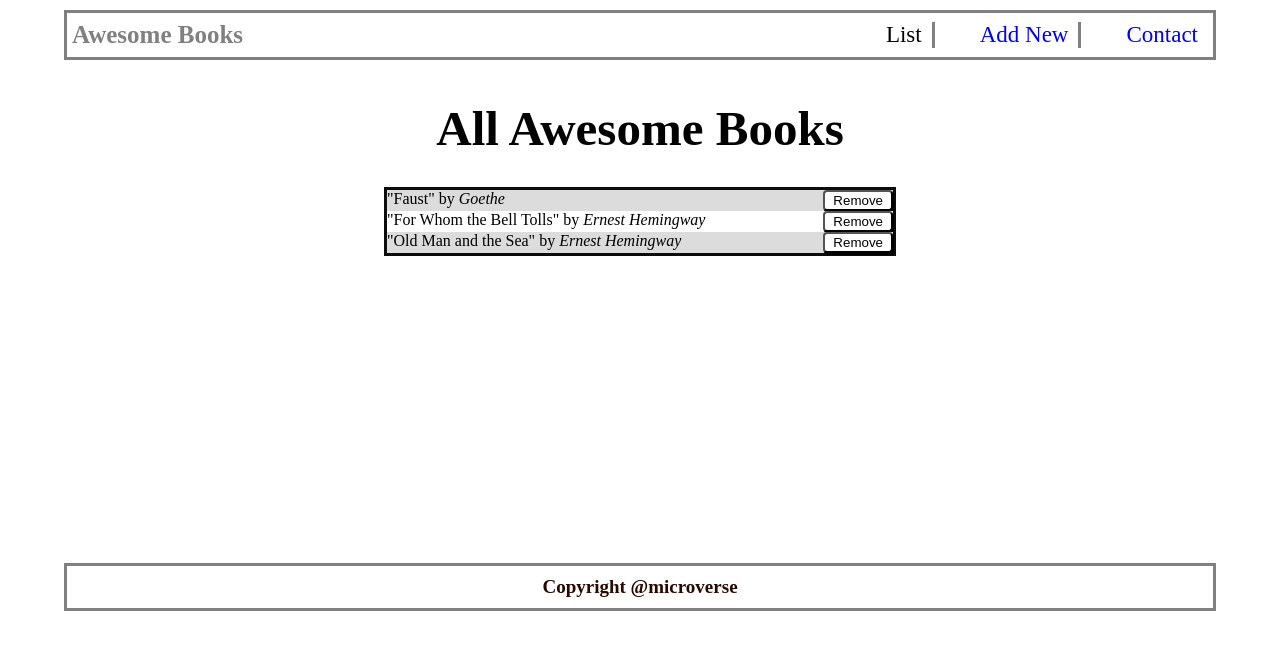
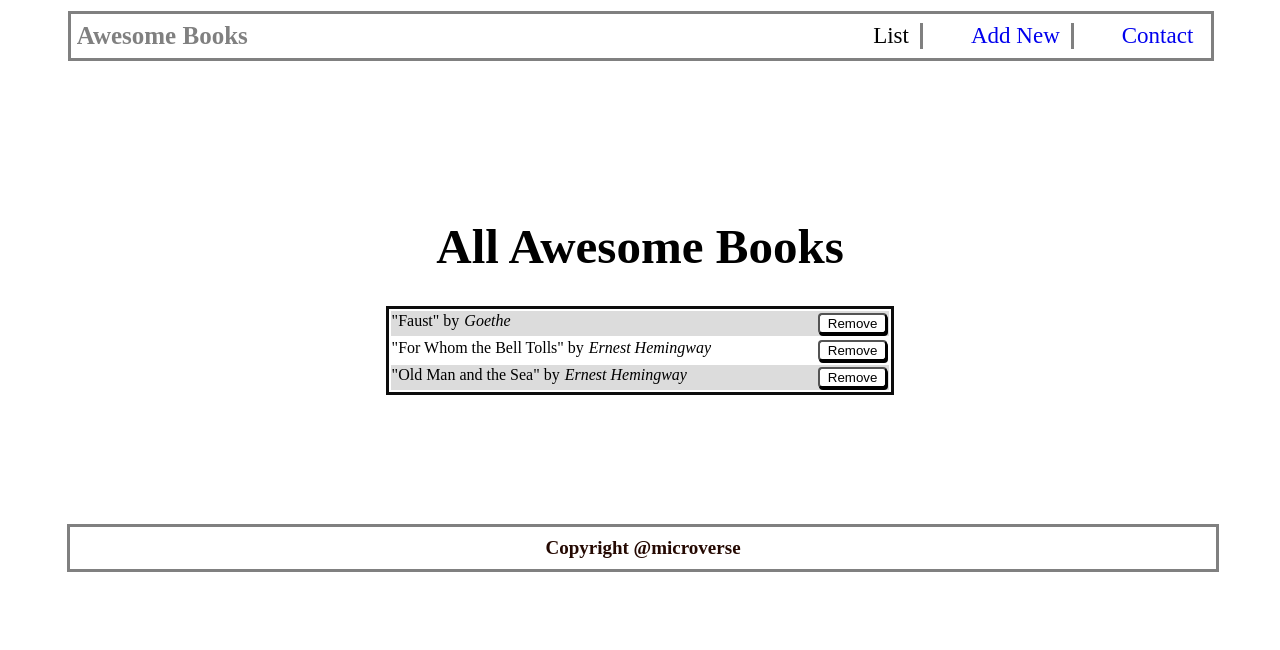
Before and after one commit to shihabrafio/Awesome-Books, a website: page index.html in a window 1280 px wide. Drawn offline with Linux system fonts and the light colour scheme.

Commit message:
Add postion to the element

```diff
--- a/style.css
+++ b/style.css
@@ -1,5 +1,5 @@
 * {
-  margin: 0;
+  margin: 1px;
   padding: 0;
   box-sizing: border-box;
   list-style: none;
@@ -50,6 +50,14 @@ p {
   border-right: 3px solid grey;
   padding: 0 10px;
   text-align: center;
+}
+
+#read {
+  margin-top: 10%;
+}
+
+#add-new {
+  margin-top: 10%;
 }
 
 .navul li:last-child {
@@ -150,7 +158,7 @@ footer {
   width: 90%;
   border: 3px solid grey;
   padding: 10px;
-  margin: 24% 5%;
+  margin: 10% 5%;
   font-size: 19px;
   font-weight: 600;
   color: #250902;
@@ -191,3 +199,7 @@ span {
   justify-content: space-between;
   background: gainsboro;
 }
+
+#contact {
+  margin-top: 11%;
+}
```
